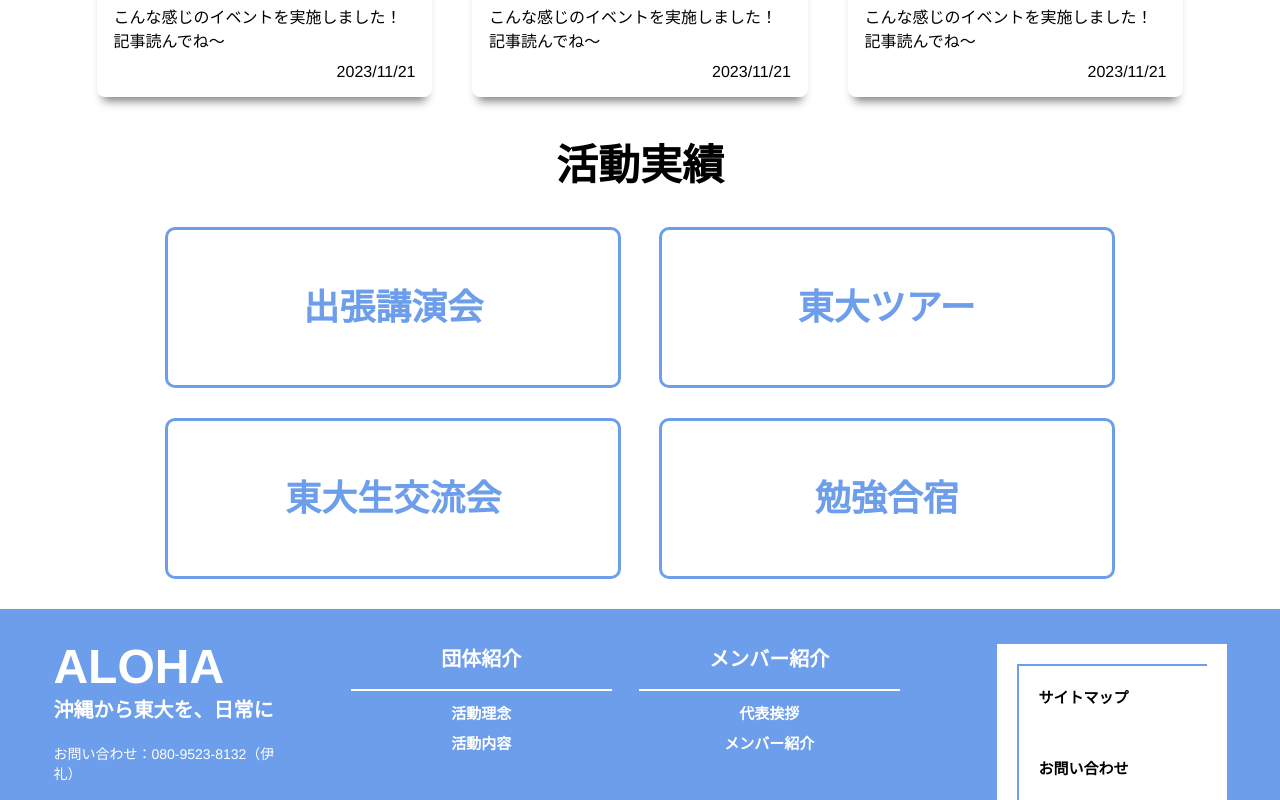
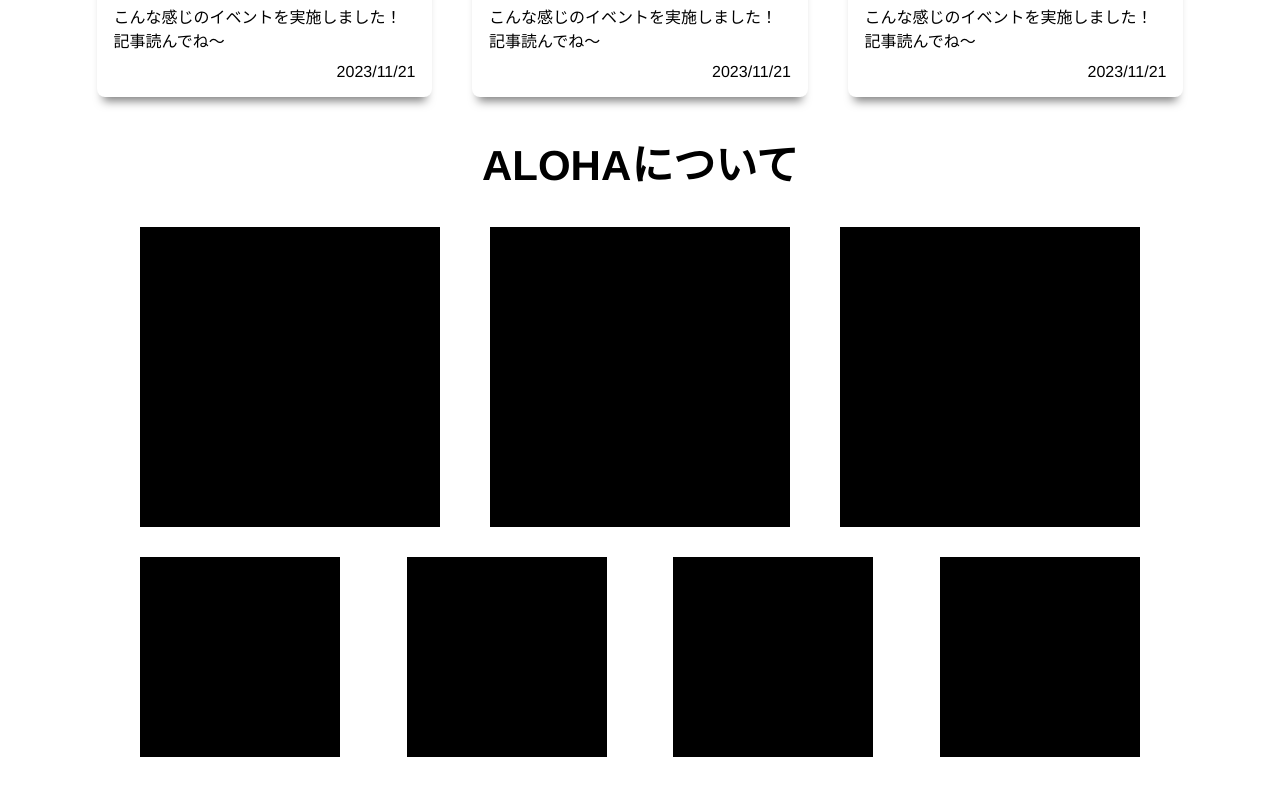
Before and after one commit to ReoYabiku/aloha-hp-next, a Next.js app: page / in a window 1280 px wide. Shown: the part 1220-2020 px from the top of the page. Built offline with nearby package versions, Linux system fonts and the light colour scheme.

Commit message:
about aloha

```diff
--- /dev/null
+++ b/app/(user)/(top)/LargeBlock.tsx
@@ -0,0 +1,12 @@
+export type LargeBlockProps = {
+  url: string,
+  icon: string,
+  name: string,
+}
+
+export default function LargeBlock({ url, icon, name }: LargeBlockProps) {
+  return (
+    // TODO: point sursor
+    <div style={{width: "300px", height: "300px", backgroundColor: "black"}}></div>
+  );
+}
--- a/app/(user)/(top)/Main.module.css
+++ b/app/(user)/(top)/Main.module.css
@@ -11,6 +11,22 @@
 	width: 88%;
 	margin: auto 6%;
 	cursor: pointer;
+}
+
+.about {
+	width: 1000px;
+	margin: auto calc((100% - 1000px)/2);
+}
+
+.large_blocks {
+	display: flex;
+	justify-content: space-between;
+}
+
+.small_blocks {
+	margin-top: 30px;
+	display: flex;
+	justify-content: space-between;
 }
 
 .cards {
--- a/app/(user)/(top)/Main.tsx
+++ b/app/(user)/(top)/Main.tsx
@@ -1,6 +1,8 @@
 import TextCard from './TextCard';
 import style from './Main.module.css';
 import Article, { ArticleProps } from './Article';
+import LargeBlock, { LargeBlockProps } from './LargeBlock';
+import SmallBlock, { SmallBlockProps } from './SmallBlock';
 
 type TextCartProps = {
   text: string
@@ -54,7 +56,48 @@ export default function Main() {
       summary: "こんな感じのイベントを実施しました！記事読んでね〜",
       date: "2023/11/21",
     },
-  ]
+  ];
+
+  const largeBlocks: LargeBlockProps[] = [
+    {
+      url: "",
+      icon: "",
+      name: "",
+    },
+    {
+      url: "",
+      icon: "",
+      name: "",
+    },
+    {
+      url: "",
+      icon: "",
+      name: "",
+    },
+  ];
+
+  const smallBlocks: SmallBlockProps[] = [
+    {
+      url: "",
+      icon: "",
+      name: "",
+    },
+    {
+      url: "",
+      icon: "",
+      name: "",
+    },
+    {
+      url: "",
+      icon: "",
+      name: "",
+    },
+    {
+      url: "",
+      icon: "",
+      name: "",
+    },
+  ];
 
   return (
     <section>
@@ -76,6 +119,33 @@ export default function Main() {
             }
         </div>
       </div>
+      <h2 className={`${style.head} ${style.onlyPC}`}>ALOHAについて</h2>
+      <div className={style.about}>
+        <div className={`${style.large_blocks} ${style.onlyPC}`}>
+          {
+            largeBlocks.map((largeBlock, id) => (
+              <LargeBlock
+                key={id}
+                url={largeBlock.url}
+                icon={largeBlock.icon}
+                name={largeBlock.name}
+              />
+              ))
+            }
+        </div>
+        <div className={`${style.small_blocks} ${style.onlyPC}`}>
+          {
+            smallBlocks.map((smallBlock, id) => (
+              <SmallBlock
+                key={id}
+                url={smallBlock.url}
+                icon={smallBlock.icon}
+                name={smallBlock.name}
+              />
+              ))
+            }
+        </div>
+      </div>
       <h2 className={style.head}>活動実績</h2>
       <div className={style.cards}>
         {
--- /dev/null
+++ b/app/(user)/(top)/SmallBlock.tsx
@@ -0,0 +1,12 @@
+export type SmallBlockProps = {
+  url: string,
+  icon: string,
+  name: string,
+}
+
+export default function SmallBlock({ url, icon, name }: SmallBlockProps) {
+  return (
+    // TODO: point cursor
+    <div style={{width: "200px", height: "200px", backgroundColor: "black"}}></div>
+  );
+}
```
